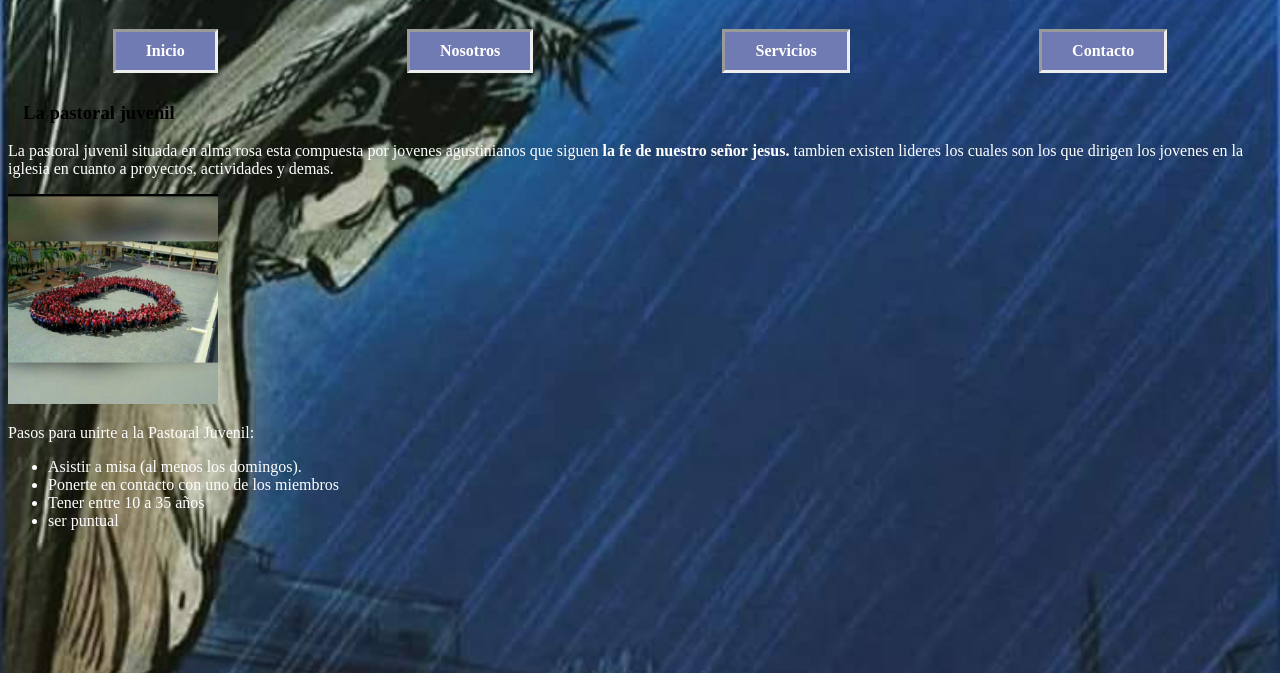
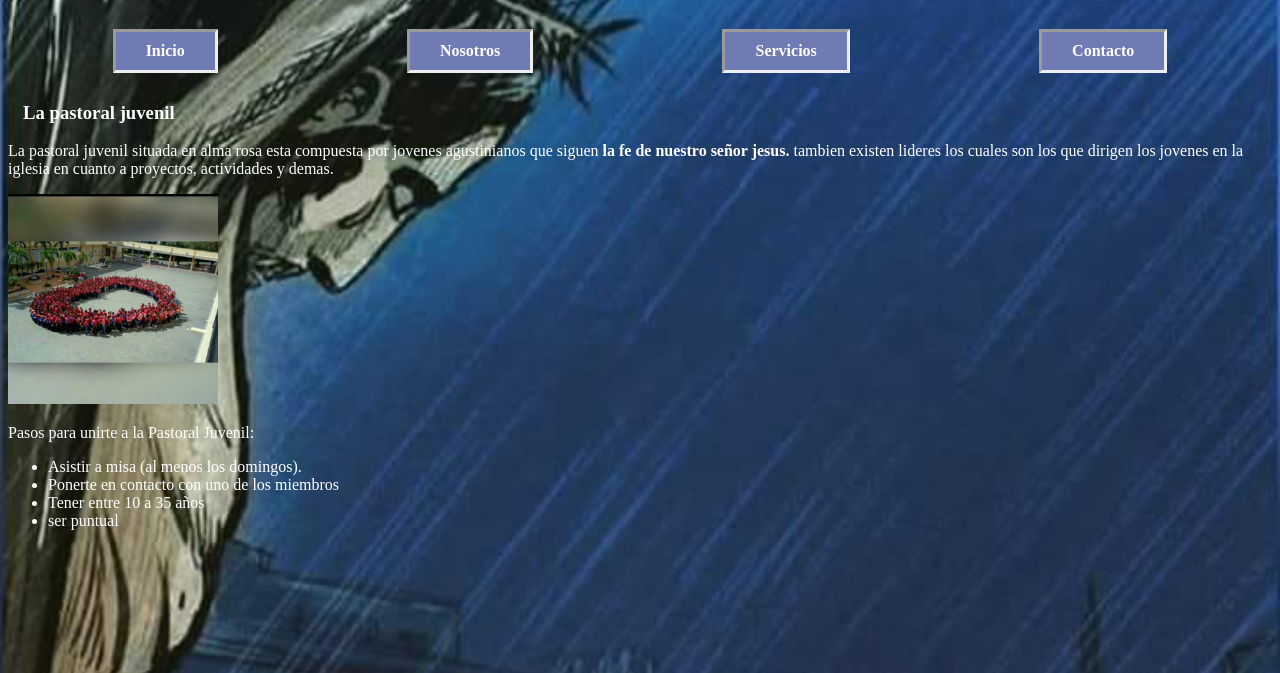
Before and after one commit to rikicrash/klok, a plain HTML site: page index.html in a window 1280 px wide. Shown: the part 127-800 px from the top of the page. Drawn offline with Linux system fonts and the light colour scheme; files whose address does not match are found by name.

Commit message:
actualizacion 5

```diff
--- a/columnas.css
+++ b/columnas.css
@@ -7,22 +7,29 @@ h1 {
 }
 
 #titulo2 {
-  color: ##092532;;
+
   /*el margin se utiliza para mover de lugar titulo o imagen. y padding se utilizan para centarr textos.  */
   margin-left: 15px;
   nav-down: auto;
 }
 
+h3{
+  color: white;
+
+}
 .botones {
   background: #cff6cf;
   padding: 5px;
 }
-p{
+
+p {
   color: white;
 }
-li{
+
+li {
   color: white;
 }
+
 .columnas {
   color: #c70039;
   block-size: auto;
@@ -44,16 +51,16 @@ li{
 
 .nav-enlace {
   background: #399b898;
-border-style: inset
-
+  border-style: inset
 }
 
-a{
+a {
   text-decoration: none;
   color: white;
   text-transform: capitalize;
   font-weight: bold;
 }
+
 /*display:flex
     justify-content: space-between esto se usa para darle lugar al menu.
     tiene que tener inline block porque sino no funciona*/
@@ -89,13 +96,14 @@ body {
   width: 800px;
   height: 500px;
    */
-h1{
+h1 {
   background-image: url(./jesusoriginal.jpg);
   width: 100%;
   height: px;
   border: paleturquoise;
   color: white;
-  text-shadow: 1px 0.9px 20px black ;
+  text-shadow: 1px 0.9px 20px black;
+
 }
 
 }
```
